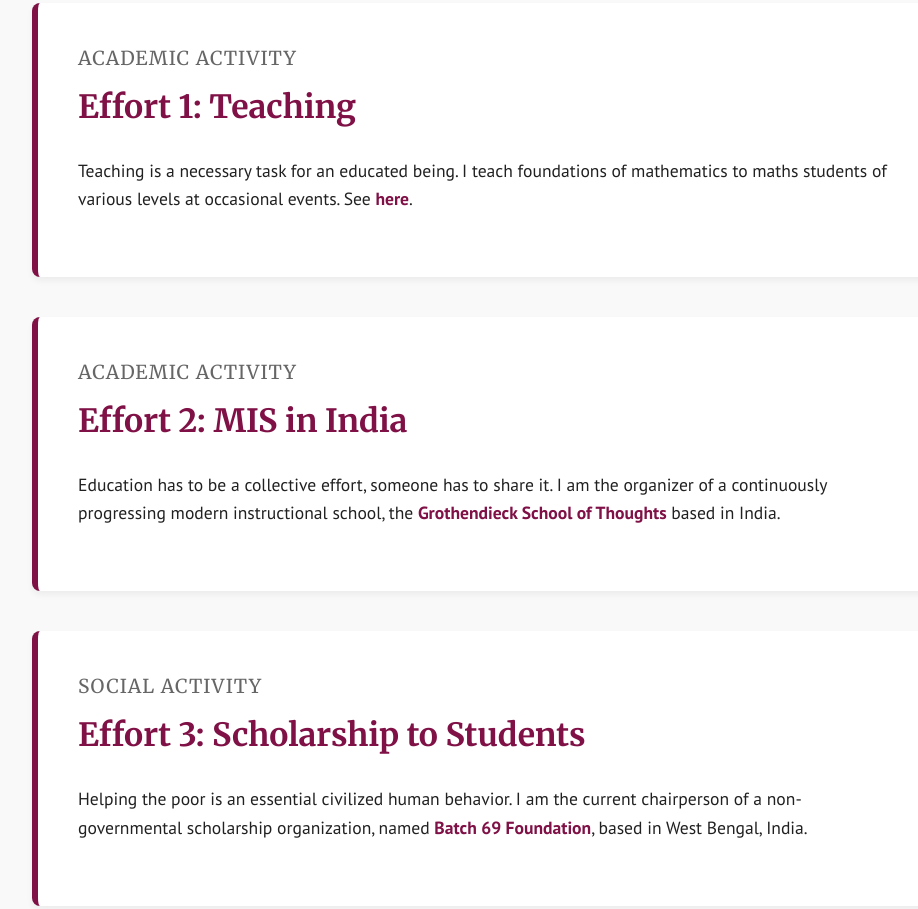
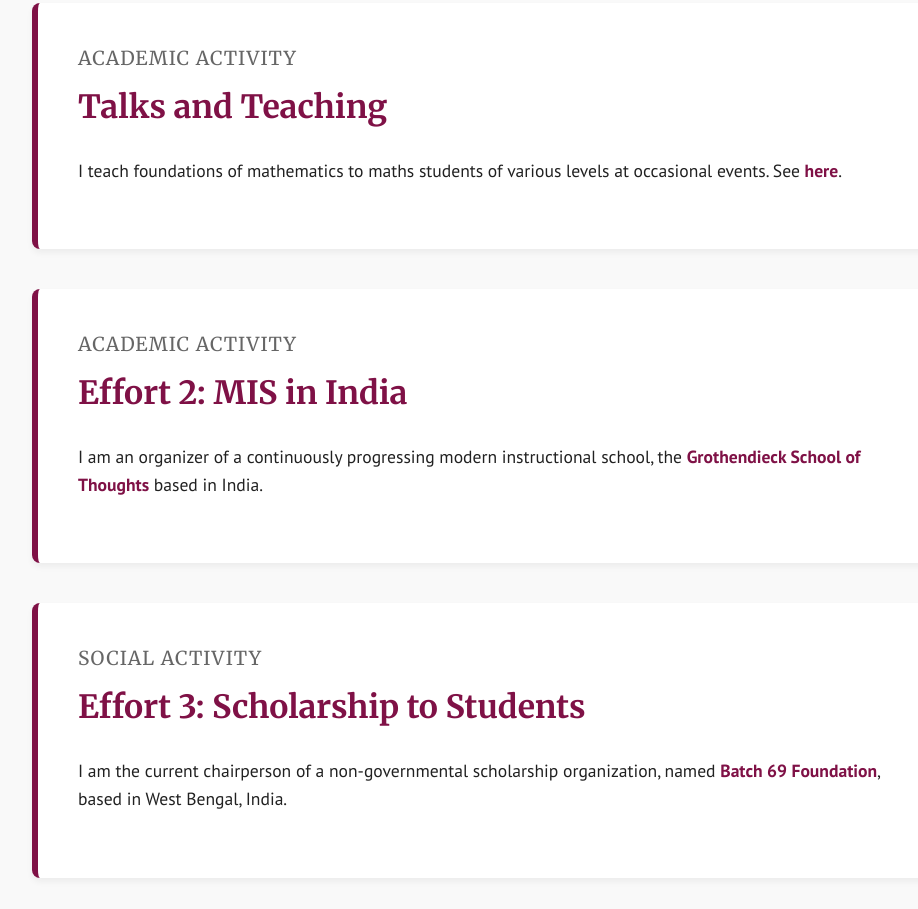
Before and after one commit to abstracthomotopies/abstracthomotopies.github.io, a plain HTML site: page activities.html in a window 1280 px wide. Shown: the part 386-1295 px from the top of the page, without its empty margins (158-1076 px from the left). Drawn offline with Linux system fonts and the light colour scheme.

Commit message:
Update activities.html

```diff
--- a/activities.html
+++ b/activities.html
@@ -196,20 +196,20 @@
 
         <section class="content-section">
             <span class="section-category">Academic Activity</span>
-            <h2>Effort 1: Teaching</h2>
-            <p>Teaching is a necessary task for an educated being. I teach foundations of mathematics to maths students of various levels at occasional events. See <a href="#">here</a>.</p>
+            <h2>Talks and Teaching</h2>
+            <p>I teach foundations of mathematics to maths students of various levels at occasional events. See <a href="#">here</a>.</p>
         </section>
 
         <section class="content-section">
             <span class="section-category">Academic Activity</span>
             <h2>Effort 2: MIS in India</h2>
-            <p>Education has to be a collective effort, someone has to share it. I am the organizer of a continuously progressing modern instructional school, the <a href="http://gstmath.wordpress.com" target="_blank">Grothendieck School of Thoughts</a> based in India.</p>
+            <p>I am an organizer of a continuously progressing modern instructional school, the <a href="http://gstmath.wordpress.com" target="_blank">Grothendieck School of Thoughts</a> based in India.</p>
         </section>
 
         <section class="content-section">
             <span class="section-category">Social Activity</span>
             <h2>Effort 3: Scholarship to Students</h2>
-            <p>Helping the poor is an essential civilized human behavior. I am the current chairperson of a non-governmental scholarship organization, named <a href="https://sites.google.com/view/batch-69-foundation/" target="_blank">Batch 69 Foundation</a>, based in West Bengal, India.</p>
+            <p>I am the current chairperson of a non-governmental scholarship organization, named <a href="https://sites.google.com/view/batch-69-foundation/" target="_blank">Batch 69 Foundation</a>, based in West Bengal, India.</p>
         </section>
 
     </div>
```
